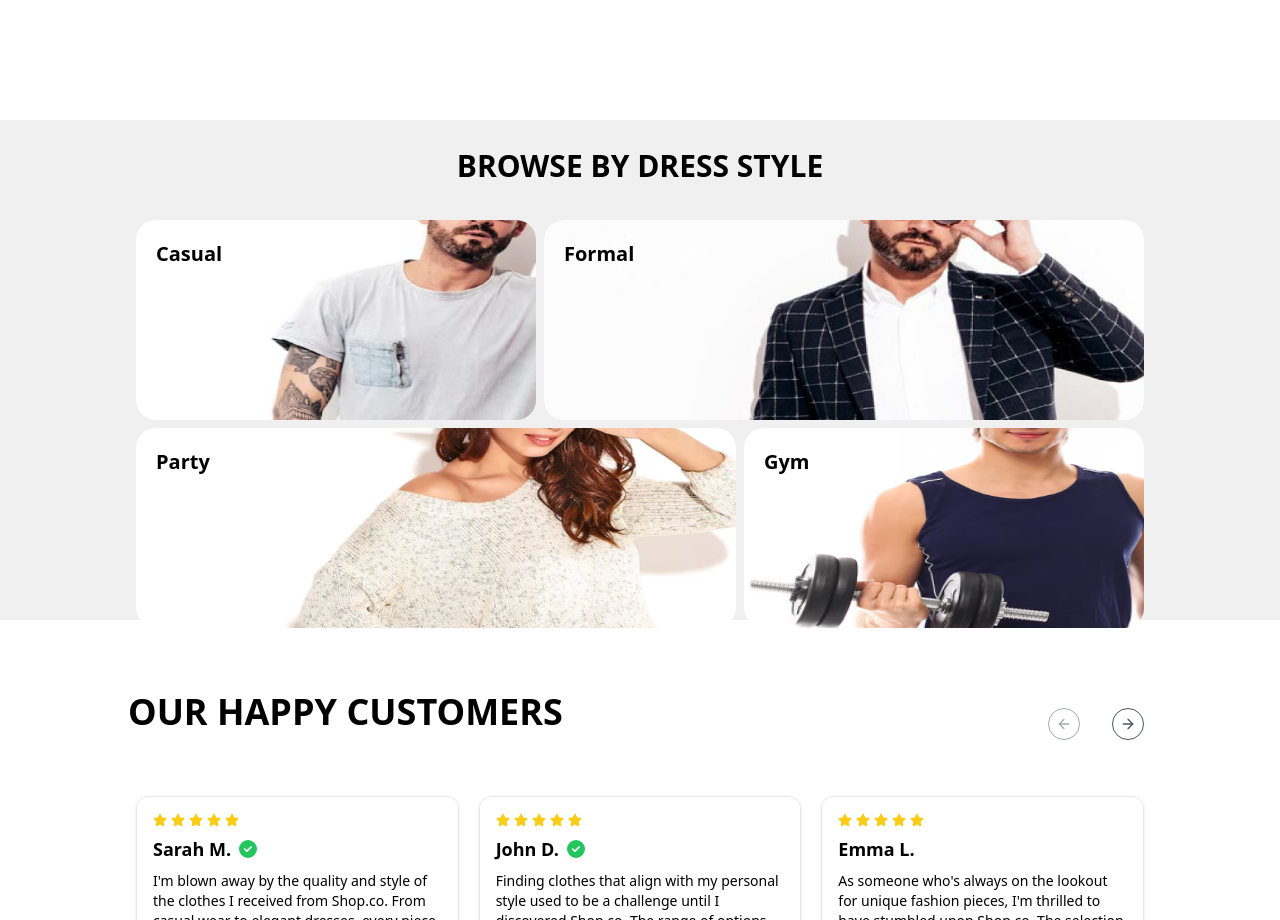
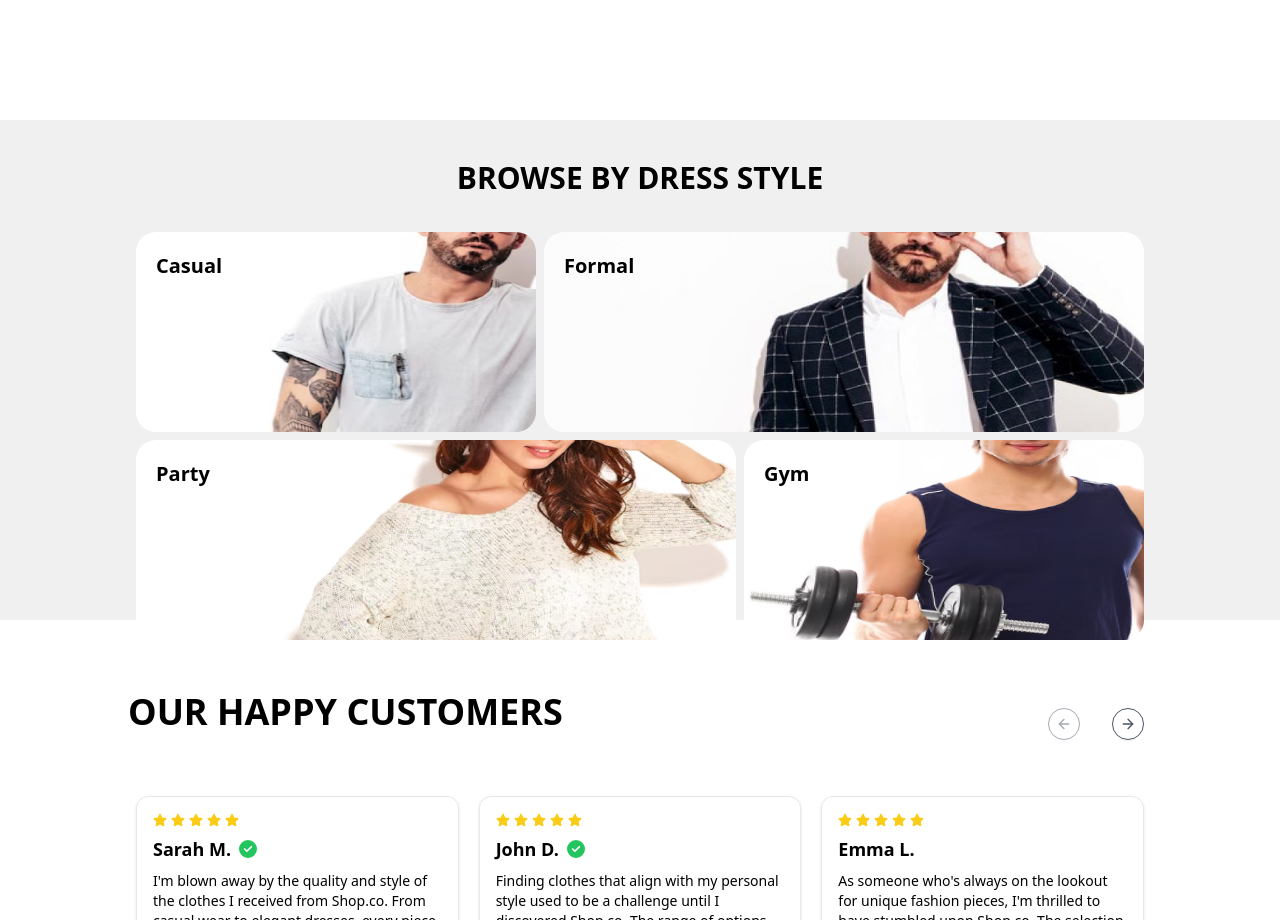
Before and after one commit to hikmatkhan090/shop.co-assigment-sir-ameen-alam, a Next.js app: page / in a window 1280 px wide. Shown: the part 1700-2620 px from the top of the page. Built offline with nearby package versions, Linux system fonts and the light colour scheme; a web font is replaced by a local one.

Commit message:
Update Dress.tsx

```diff
--- a/src/app/components/Dress.tsx
+++ b/src/app/components/Dress.tsx
@@ -2,7 +2,7 @@ import Image from "next/image";
 
 export default function Dress(){
     return(
-        <div className="w-full h-full mt-5 sm:h-[500px] flex justify-start items-center bg-[#F0F0F0] flex-col p-5 px-5 max-w-screen-2xl mx-auto ">
+        <div className="w-full h-full mt-5 sm:h-[500px] flex justify-start items-center bg-[#F0F0F0] flex-col p-8 px-5 max-w-screen-2xl mx-auto ">
             {/* first div */}
             <div className="mt-2">
                 <h1 className="text-3xl font-extrabold pl-6 sm:pl-0">BROWSE BY DRESS STYLE</h1>
```
